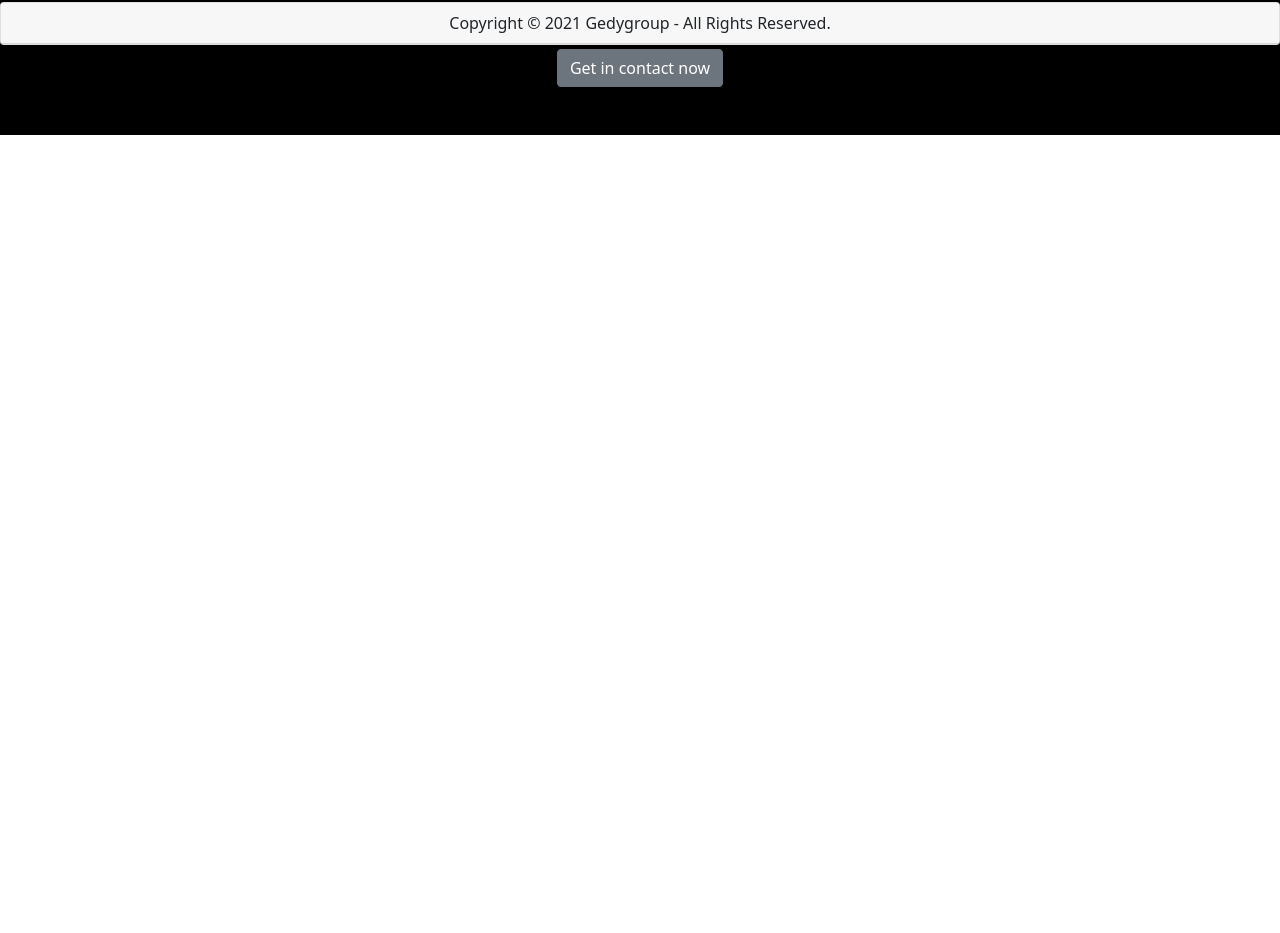
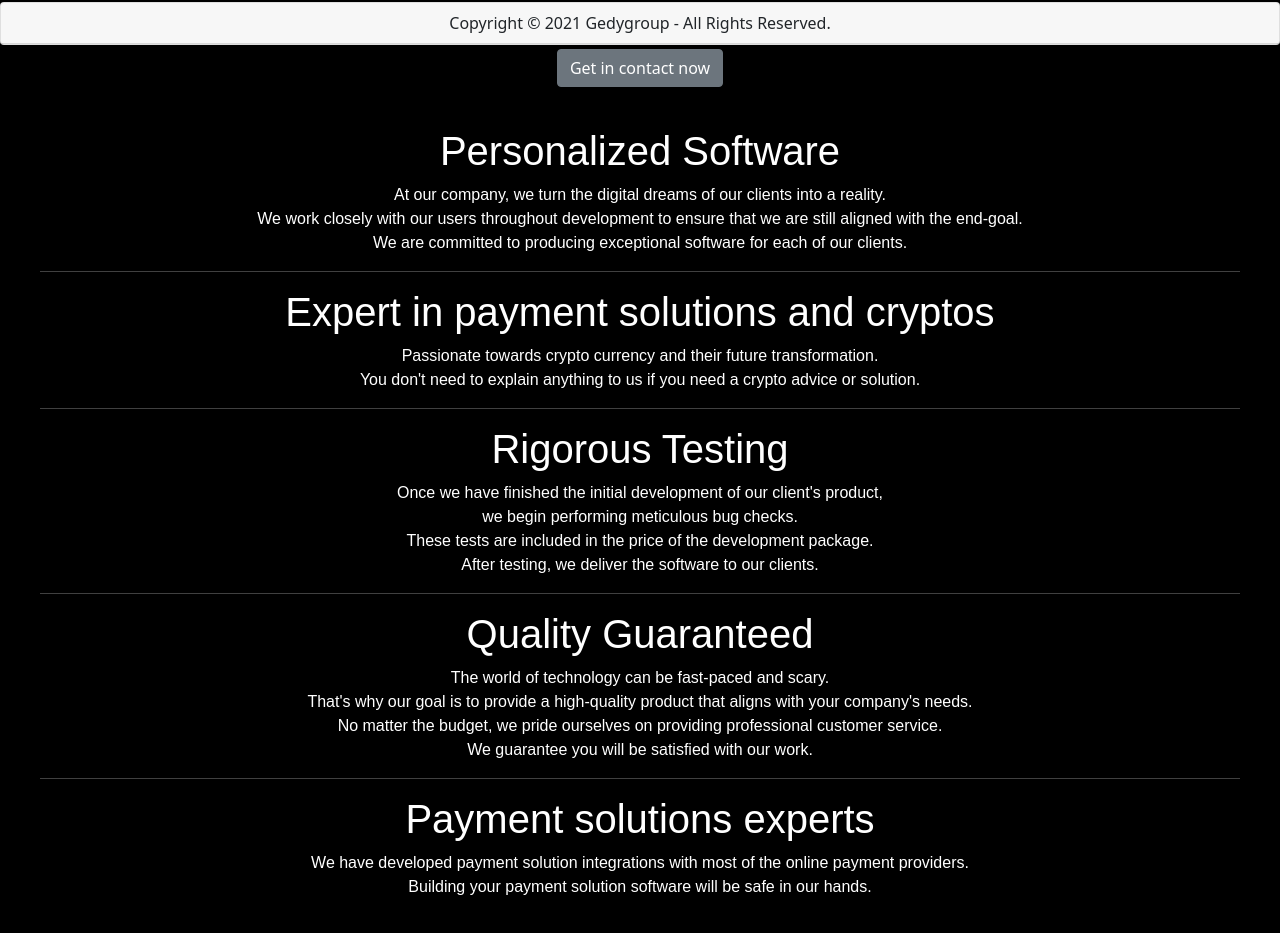
Before and after one commit to HeshamAmer/gedygroup, a React (Create React App) app: page / in a window 1280 px wide. Shown: the part 755-1688 px from the top of the page. Before the commit the page ends 890 px from the top, so only its background shows below. Built offline with nearby package versions, Linux system fonts and the light colour scheme.

Commit message:
Update homepage with description

```diff
--- /dev/null
+++ b/src/AboutUs.js
@@ -0,0 +1,41 @@
+import { Button } from 'react-bootstrap';
+import { Component } from 'react';
+import { Link } from "react-router-dom";
+import './App.css'
+
+class AboutUs extends Component {
+
+  render() {
+    return <div className="blackh1">
+        <h1>Personalized Software</h1>
+<p>At our company, we turn the digital dreams of our clients into a reality. <br/>
+We work closely with our users throughout development to ensure that we are still aligned with the end-goal. <br/>
+We are committed to producing exceptional software for each of our clients.</p>
+<hr/>
+<h1>Expert in payment solutions and cryptos</h1>
+<p>Passionate towards crypto currency and their future transformation.<br/>
+You don't need to explain anything to us if you need a crypto advice or solution.</p>
+<hr/>
+<h1>Rigorous Testing</h1>
+<p1>Once we have finished the initial development of our client's product, <br/>
+we begin performing meticulous bug checks. <br/>
+These tests are included in the price of the development package.
+<br/> After testing, we deliver the software to our clients. </p1>
+<hr/>
+<h1>Quality Guaranteed</h1>
+The world of technology can be fast-paced and scary. <br/>
+That's why our goal is to provide a high-quality product that aligns with your company's needs. <br/>
+No matter the budget, we pride ourselves on providing professional customer service. <br/>
+We guarantee you will be satisfied with our work.
+
+<hr/>
+<h1>Payment solutions experts</h1>
+We have developed payment solution integrations with most of the online payment providers. <br/>
+Building your payment solution software will be safe in our hands. <br/>
+
+
+
+    </div>
+  }
+}
+export default AboutUs
--- a/src/pages/Home.js
+++ b/src/pages/Home.js
@@ -2,6 +2,7 @@ import './Home.css';
 import HomePageTitle from '../HomePageTitle'
 import GetInContactButton from '../GetInContactButton'
 import Carousel from '../Carousel'
+import AboutUs from '../AboutUs'
 
 function Home() {
   return (
@@ -9,6 +10,7 @@ function Home() {
           <HomePageTitle />
           <Carousel/>
           <GetInContactButton />
+          <AboutUs/>
           <br/>
           <br/>
     </div>
```
